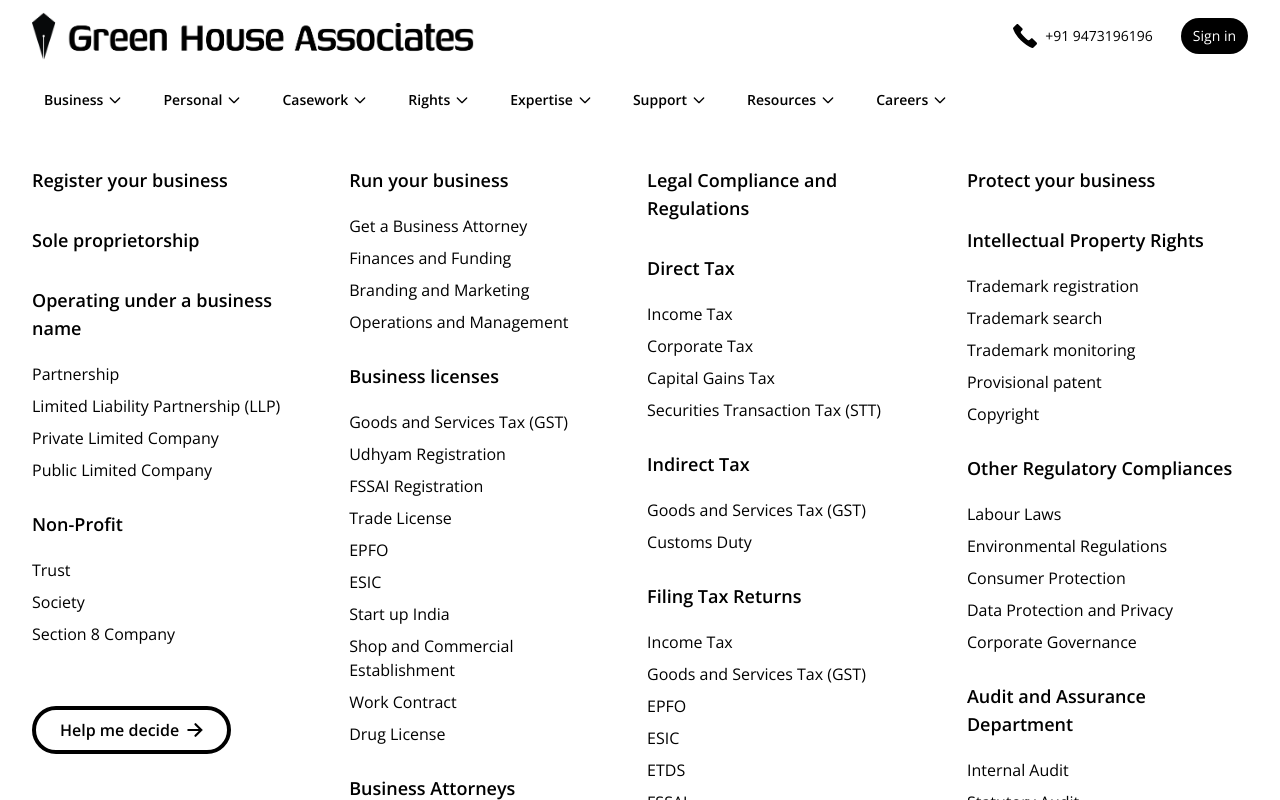
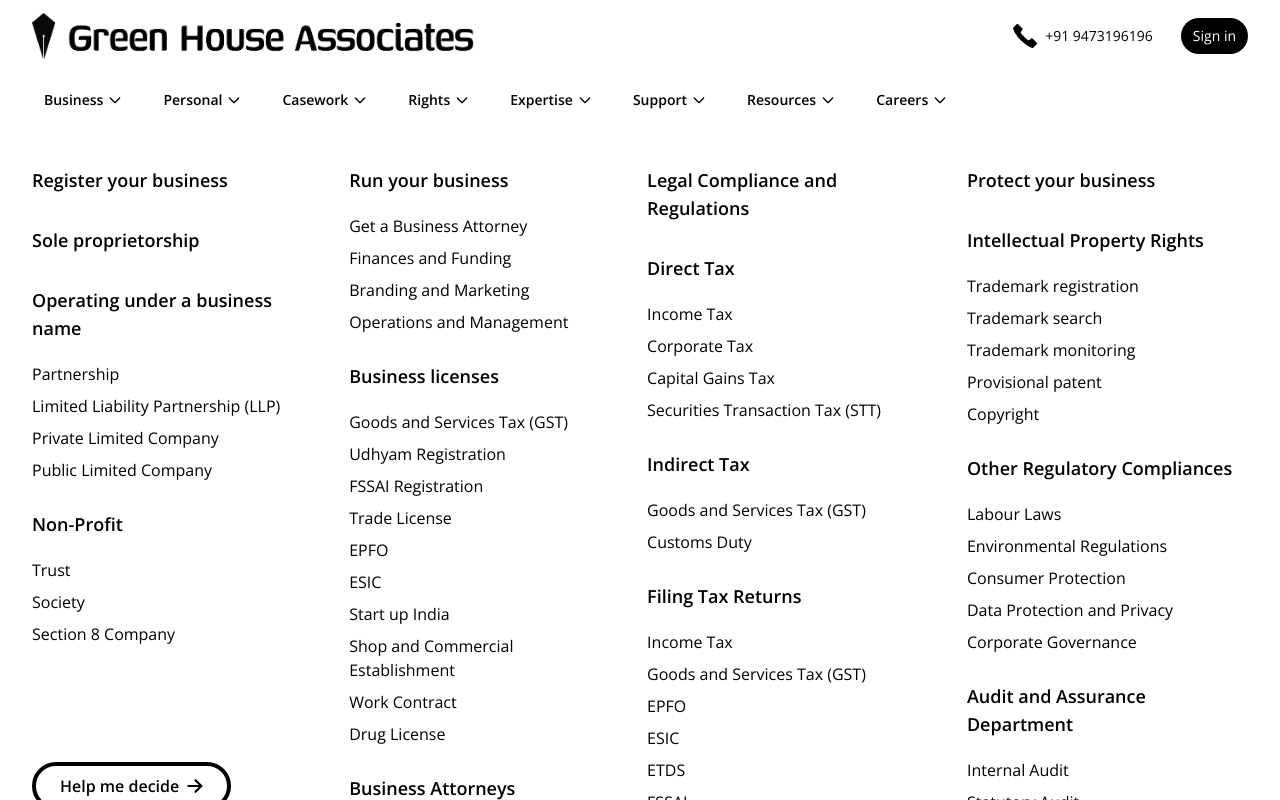
Before and after one commit to shakti1590/Lawyers-Portfolio-UI, a React (Create React App) app: page / in a window 1280 px wide. Both pictures are taken after a click on the button "Business". Shown: the top 800 px of the page. Built offline with nearby package versions, Linux system fonts and the light colour scheme.

Commit message:
updated business item

```diff
--- a/src/components/Header.js
+++ b/src/components/Header.js
@@ -162,7 +162,7 @@
                             )}
                           </div>
                         ))}
-                        <div className="pt-10 last:pb-8">
+                        <div className="pt-24 last:pb-8">
                           <a
                             href="/help-me-decide"
                             className="inline-flex justify-center items-center rounded-full bg-transparent text-black border-black hover:border-[#4F46E5] hover:bg-[#4F46E5] hover:text-white ui-focus-visible:bg-default-response ui-focus-visible:border-default-response ui-focus-visible:text-white active:bg-muted active:border-muted active:text-white focus:outline-0 ui-focus-visible:outline-1 border-4 font-semibold py-2 px-6"
--- a/src/components/menuItems.js
+++ b/src/components/menuItems.js
@@ -384,10 +384,10 @@
         { name: "Document Management", link: "/document-management" },
         { name: "Firm Communications", link: "/firm-communications" },
         { name: "Legal Aid", link: "/legal-aid" },
-        {
-          name: "Medical Records & Settlement Management New",
-          link: "/medical-records-settlement",
-        },
+        // {
+        //   name: "Medical Records & Settlement Management New",
+        //   link: "/medical-records-settlement",
+        // },
         { name: "Mobile App for Firms", link: "/mobile-app" },
         { name: "Task Management", link: "/task-management" },
       ],
```
